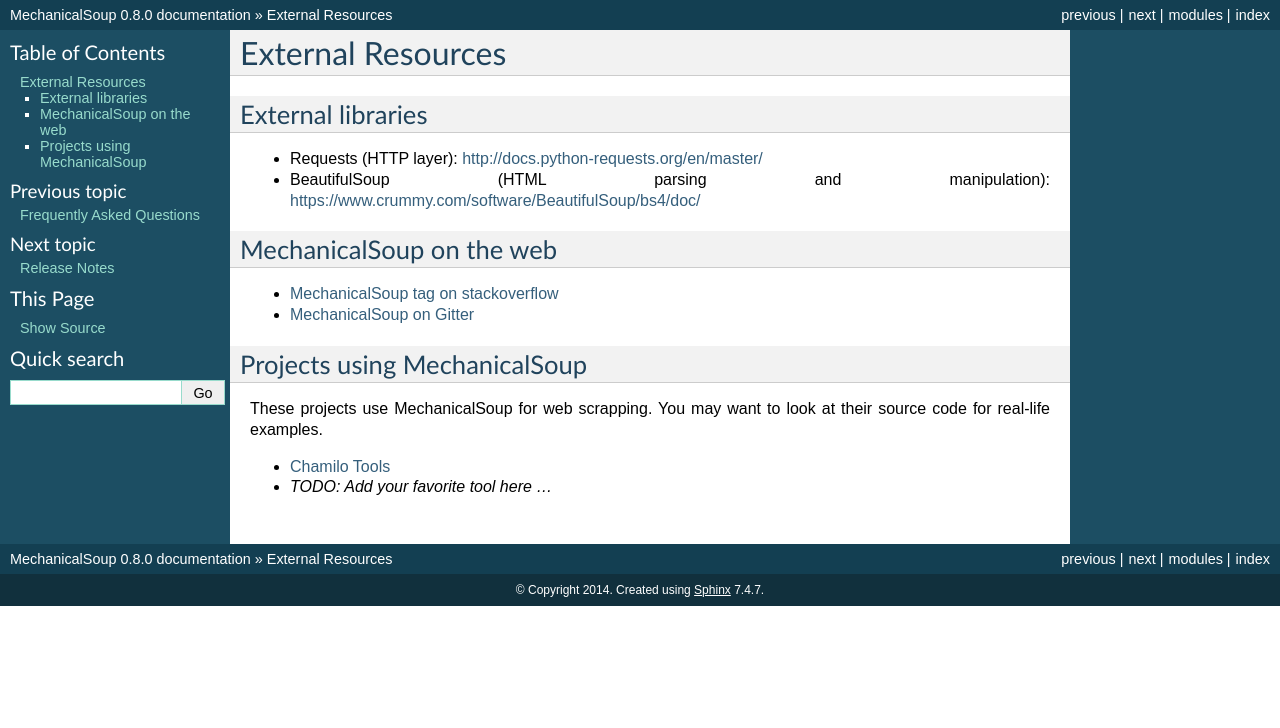
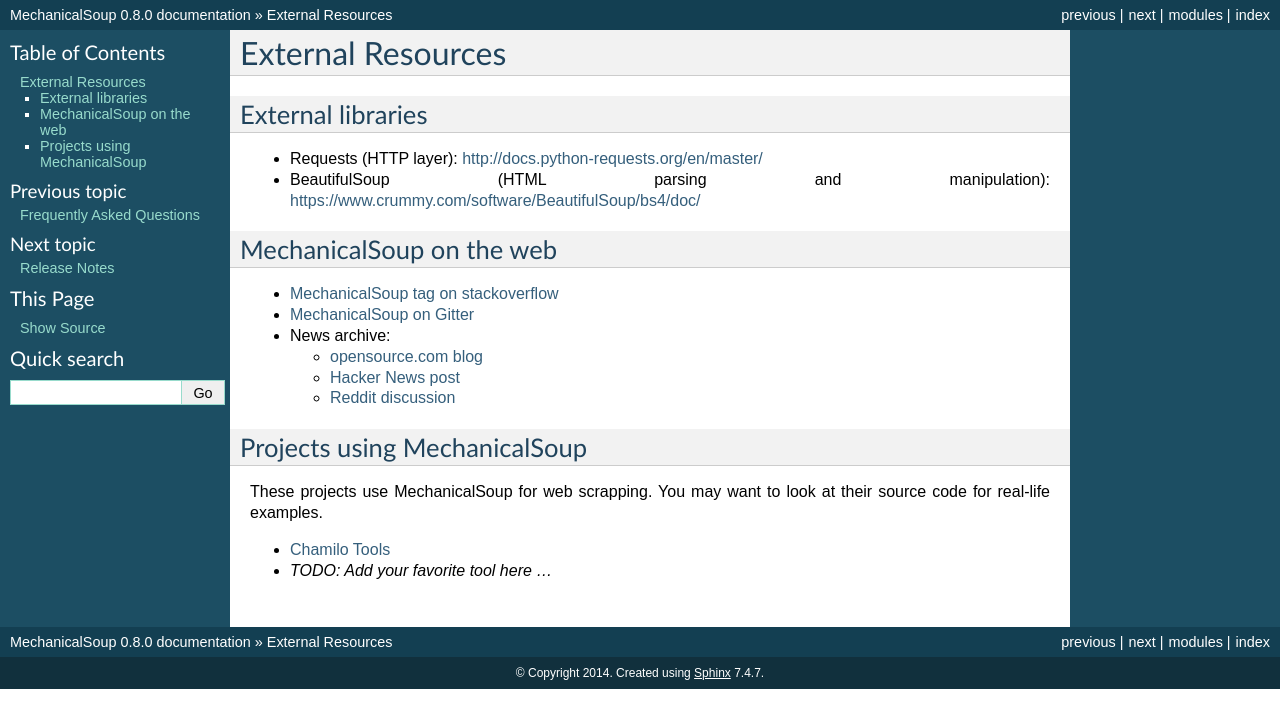
Before and after one commit to MechanicalSoup/MechanicalSoup, a Sphinx documentation site: the page built from docs/external-resources.rst, in a window 1280 px wide. Shown: the top 728 px of the page. Built offline with Sphinx 7.4.7, drawn with Linux system fonts in a browser that asks for light colours.

Commit message:
README.rst: move "See also" section to docs
The main README no longer seems like an appropriate place for
these references. We have the FAQ which discusses RoboBrowser
extensively, and I've added a "news archive" bullet in
`docs/external-resources.rst`.

```diff
--- a/docs/external-resources.rst
+++ b/docs/external-resources.rst
@@ -18,6 +18,13 @@
 * `MechanicalSoup on Gitter
   <https://gitter.im/MechanicalSoup/Lobby>`__
 
+* News archive:
+
+  * `opensource.com blog <https://opensource.com/resources/python/web-scraper-crawler>`__
+  * `Hacker News post <https://news.ycombinator.com/item?id=8012103>`__
+  * `Reddit
+    discussion <https://www.reddit.com/r/programming/comments/2aa13s/mechanicalsoup_a_python_library_for_automating/>`__
+
 Projects using MechanicalSoup
 -----------------------------
 
```
Also changed, not shown: README.rst (+0 -8 lines).
